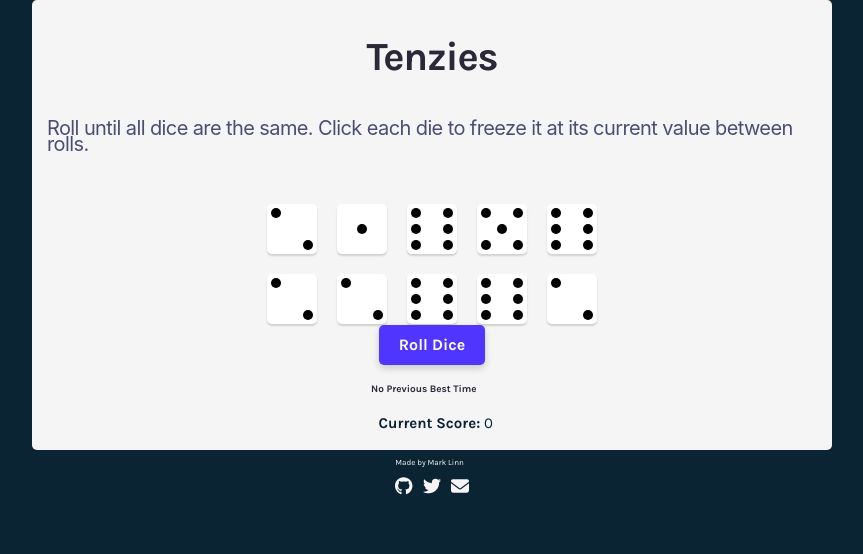
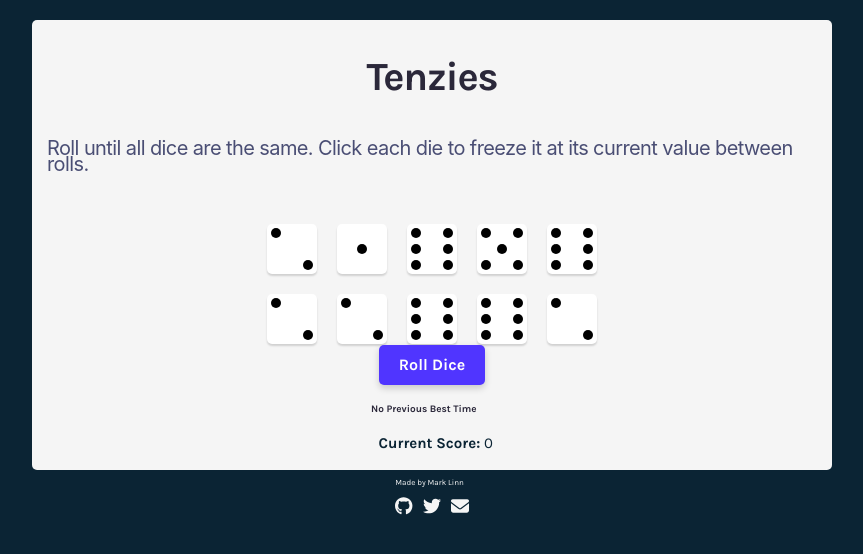
Before and after one commit to marktlinn/tenziesReact, a React app: page / in a window 1280 px wide. Shown: the top 554 px of the page, without its empty margins (208-1071 px from the left). Built offline with nearby package versions, Linux system fonts and the light colour scheme; the HTML template or start-up script is replaced by a standard one.

Commit message:
minor update to main section CSS for smaller screen scaling

```diff
--- a/src/index.css
+++ b/src/index.css
@@ -24,6 +24,7 @@ body {
   margin: auto auto;
   background-color: #0B2434;
   color: #2B283A;
+  padding: 2rem;
 }
 
 main{
@@ -98,6 +99,9 @@ button:active{
 }
 
 @media screen and (max-width:380px){
+  body{
+    padding: .5rem;
+  }
   .titleText{
     font-size: 2rem;
     margin: 0;
@@ -109,7 +113,9 @@ button:active{
     grid-template: auto auto / repeat(2, 5fr);
   }
   main{
-    height: 600px;
+    margin: auto;
+    width: 85%;
+    height: 90%;
     background-color: #F5F5F5;
     border-radius: .5rem;
     justify-content: flex-start;
```
